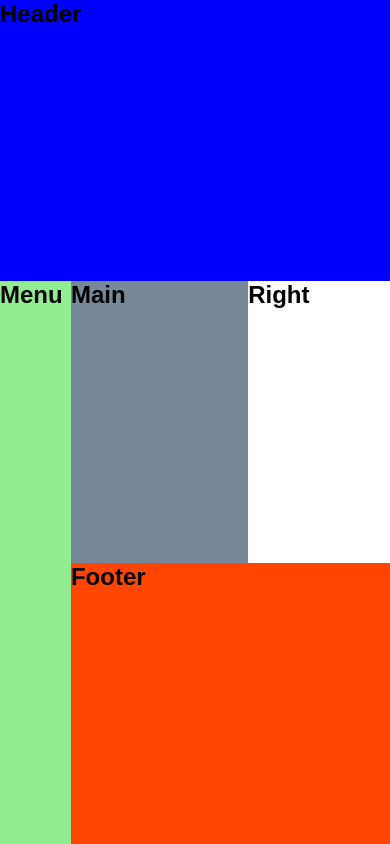
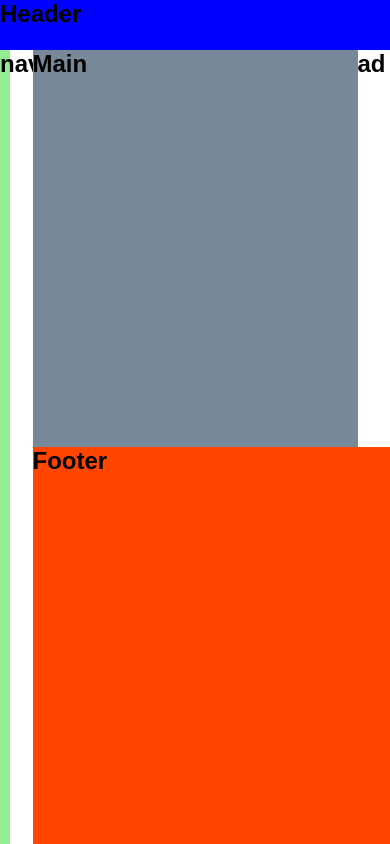
Before and after one commit to Reddah14/_Nology, a plain HTML site: page sandbox/responsiveness-and-grid/grid-challenge/index-grid_Challenge.html in a window 390 px wide. Drawn offline with Linux system fonts and the light colour scheme.

Commit message:
Responsiveness & Grid

```diff
--- a/sandbox/responsiveness-and-grid/index-grid_Challenge.html
+++ b/sandbox/responsiveness-and-grid/grid-challenge/index-grid_Challenge.html
@@ -15,7 +15,7 @@
   </header>
   <nav class="nav">
     <h2 class="nav__label">
-      Menu
+      nav
     </h2>
   </nav>
   <main class="main">
@@ -25,7 +25,7 @@
   </main>
   <aside class="advertising">
     <h2 class="advertising__label">
-      Right
+      ad
     </h2>
   </aside>
   <footer class="footer">
--- a/sandbox/responsiveness-and-grid/main-grid_Challenge.scss
+++ b/sandbox/responsiveness-and-grid/grid-challenge/main-grid_Challenge.scss
@@ -7,8 +7,8 @@
 body {
   font-family: Arial, Helvetica, sans-serif;
   display: grid;
-  grid-template-rows: 1fr 1fr 1fr;
-  grid-template-columns: 1fr 2.5fr 2fr;
+  grid-template-rows: 50px 1fr 1fr;
+  grid-template-columns: 0.1fr 1fr 0.1fr;;
   height: 100vh;
 
     .header {
@@ -18,6 +18,8 @@ body {
       grid-row-end: 2;
       grid-column-start: 1;
       grid-column-end: 4;
+
+      height: 50px;
     }
 
     .nav {
@@ -27,6 +29,8 @@ body {
       grid-row-end: 4;
       grid-column-start: 1;
       grid-column-end: 2;
+
+      width: 10px;
     }
 
     .main {
```
Also changed, not shown: sandbox/responsiveness-and-grid/grid-challenge/main-grid_Challenge.css.
